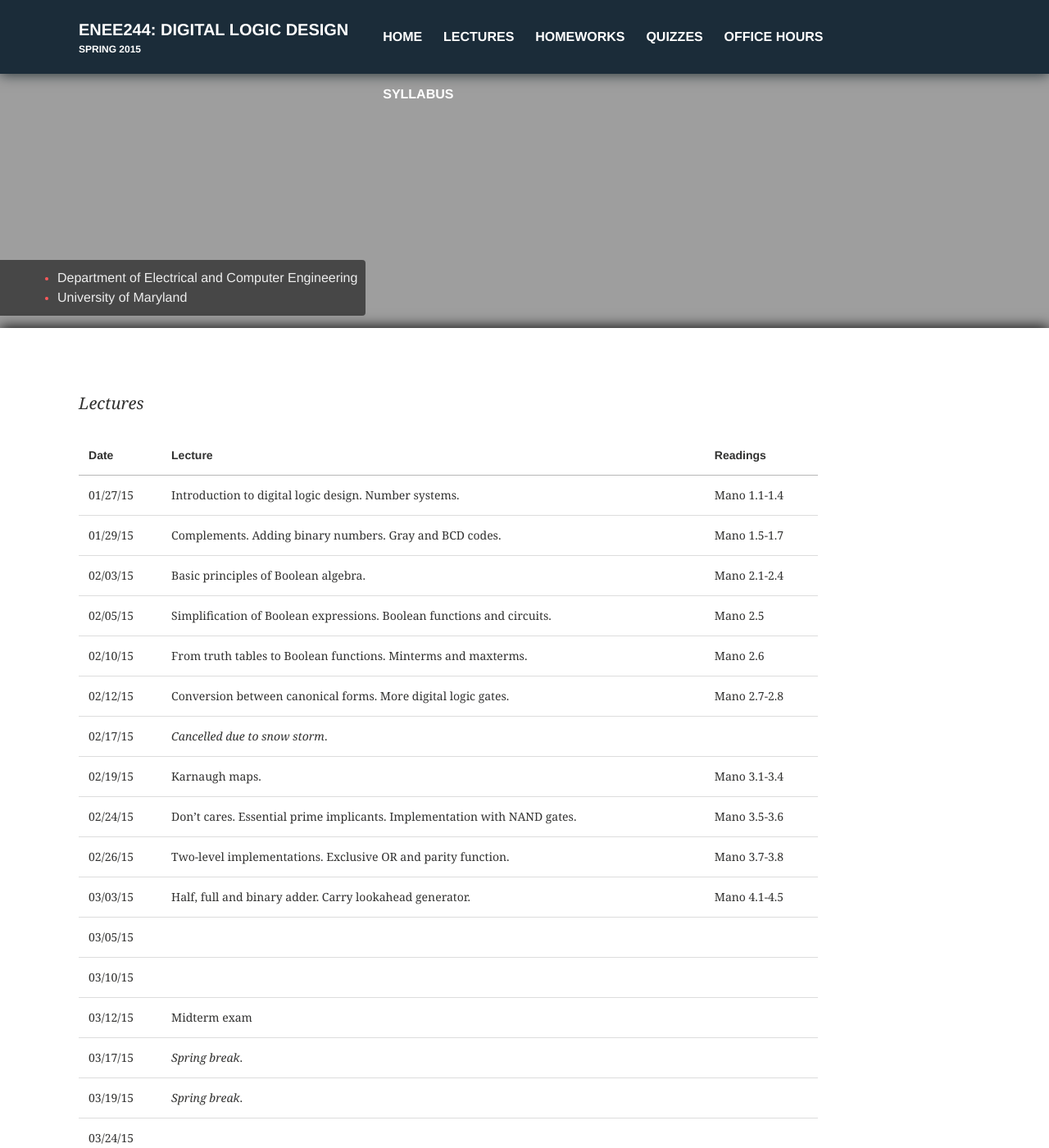
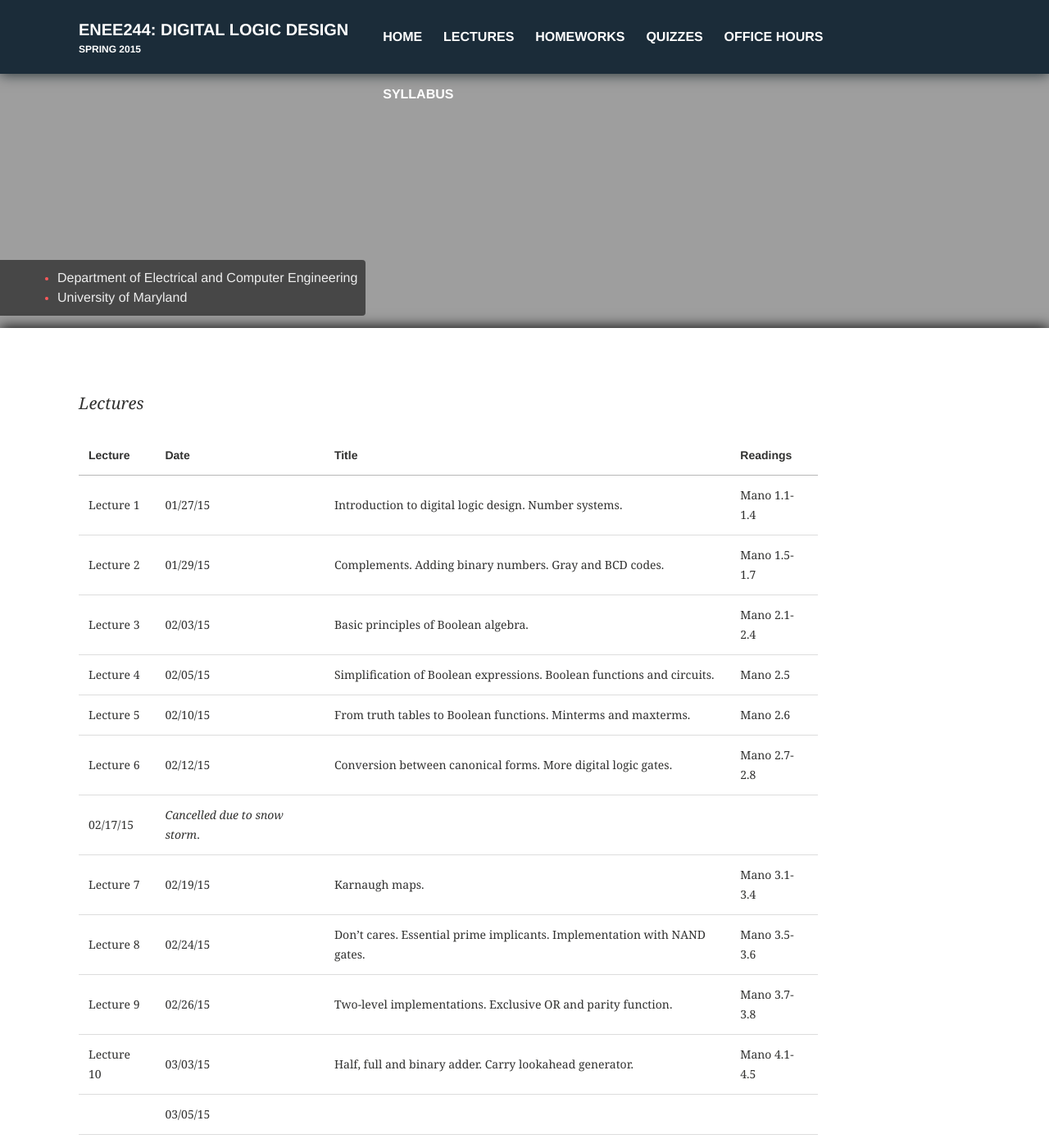
Before and after one commit to enee244/enee244.github.io, a Jekyll site: the page built from lectures/index.md, in a window 1280 px wide and 1400 px high. Shown: the whole window at 82% size. Built offline with Jekyll 4.4.1, drawn with Linux system fonts in a browser that asks for light colours.

Commit message:
Update index.md

```diff
--- a/lectures/index.md
+++ b/lectures/index.md
@@ -8,37 +8,37 @@ published: true
 
 *Lectures*
 
-Date | Lecture | Readings
+|Lecture |Date | Title | Readings
 --------- |---------- | ---------
-01/27/15 | Introduction to digital logic design. Number systems. | Mano 1.1-1.4
-01/29/15 | Complements. Adding binary numbers. Gray and BCD codes. | Mano 1.5-1.7
-02/03/15 | Basic principles of Boolean algebra. | Mano 2.1-2.4
-02/05/15 | Simplification of Boolean expressions. Boolean functions and circuits. | Mano 2.5
-02/10/15 | From truth tables to Boolean functions. Minterms and maxterms. | Mano 2.6
-02/12/15 | Conversion between canonical forms. More digital logic gates.| Mano 2.7-2.8
+|Lecture 1 |01/27/15 | Introduction to digital logic design. Number systems. | Mano 1.1-1.4
+|Lecture 2 |01/29/15 | Complements. Adding binary numbers. Gray and BCD codes. | Mano 1.5-1.7
+|Lecture 3 |02/03/15 | Basic principles of Boolean algebra. | Mano 2.1-2.4
+|Lecture 4 |02/05/15 | Simplification of Boolean expressions. Boolean functions and circuits. | Mano 2.5
+|Lecture 5 |02/10/15 | From truth tables to Boolean functions. Minterms and maxterms. | Mano 2.6
+|Lecture 6 |02/12/15 | Conversion between canonical forms. More digital logic gates.| Mano 2.7-2.8
 02/17/15 | *Cancelled due to snow storm*.|
-02/19/15 | Karnaugh maps.| Mano 3.1-3.4
-02/24/15 | Don't cares. Essential prime implicants. Implementation with NAND gates.| Mano 3.5-3.6
-02/26/15 | Two-level implementations. Exclusive OR and parity function. | Mano 3.7-3.8
-03/03/15 | Half, full and binary adder. Carry lookahead generator.| Mano 4.1-4.5
-03/05/15 ||
-03/10/15 ||
-03/12/15 | Midterm exam
-03/17/15 |  *Spring break*.|
-03/19/15 |  *Spring break*.|
-03/24/15 |  |
-03/26/15 |  |
-03/31/15 |  |
-04/02/15 ||
-04/07/15 ||
-04/09/15 ||
-04/14/15 ||
-04/16/15 | |
-04/21/15 | Midterm exam |
-04/23/15 ||
-04/28/15 ||
-04/30/15 ||
-05/05/15 ||
-05/07/15 ||
-05/12/15 ||
-05/20/15 |Final exam|
+|Lecture 7 | 02/19/15 | Karnaugh maps.| Mano 3.1-3.4
+|Lecture 8 |02/24/15 | Don't cares. Essential prime implicants. Implementation with NAND gates.| Mano 3.5-3.6
+|Lecture 9 |02/26/15 | Two-level implementations. Exclusive OR and parity function. | Mano 3.7-3.8
+|Lecture 10 |03/03/15 | Half, full and binary adder. Carry lookahead generator.| Mano 4.1-4.5
+| |03/05/15 ||
+||03/10/15 ||
+||03/12/15 | Midterm exam
+||03/17/15 |  *Spring break*.|
+||03/19/15 |  *Spring break*.|
+||03/24/15 |  |
+||03/26/15 |  |
+||03/31/15 |  |
+||04/02/15 ||
+||04/07/15 ||
+||04/09/15 ||
+||04/14/15 ||
+||04/16/15 | |
+||04/21/15 | Midterm exam |
+||04/23/15 ||
+||04/28/15 ||
+||04/30/15 ||
+||05/05/15 ||
+||05/07/15 ||
+||05/12/15 ||
+||05/20/15 |Final exam|
```
